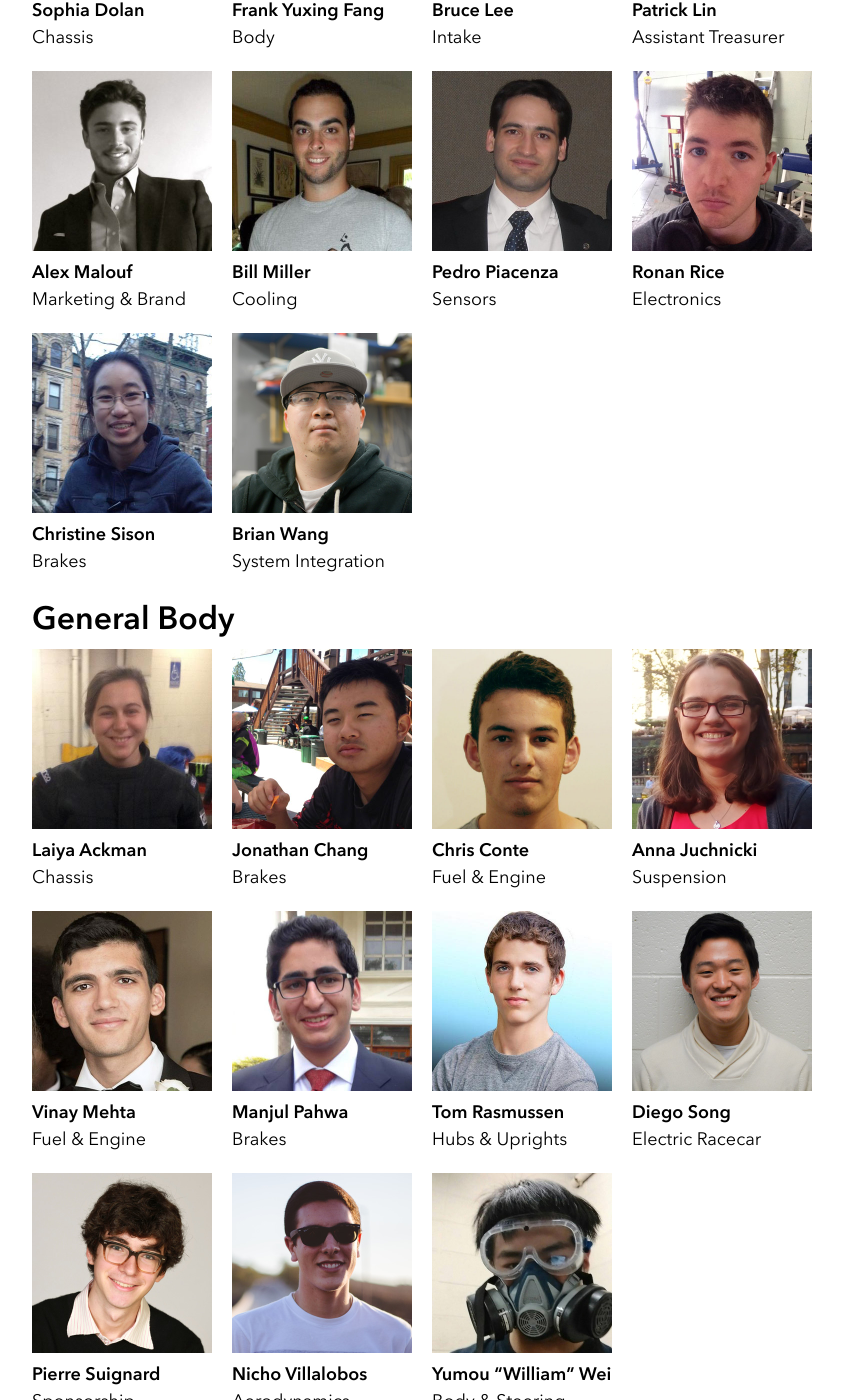
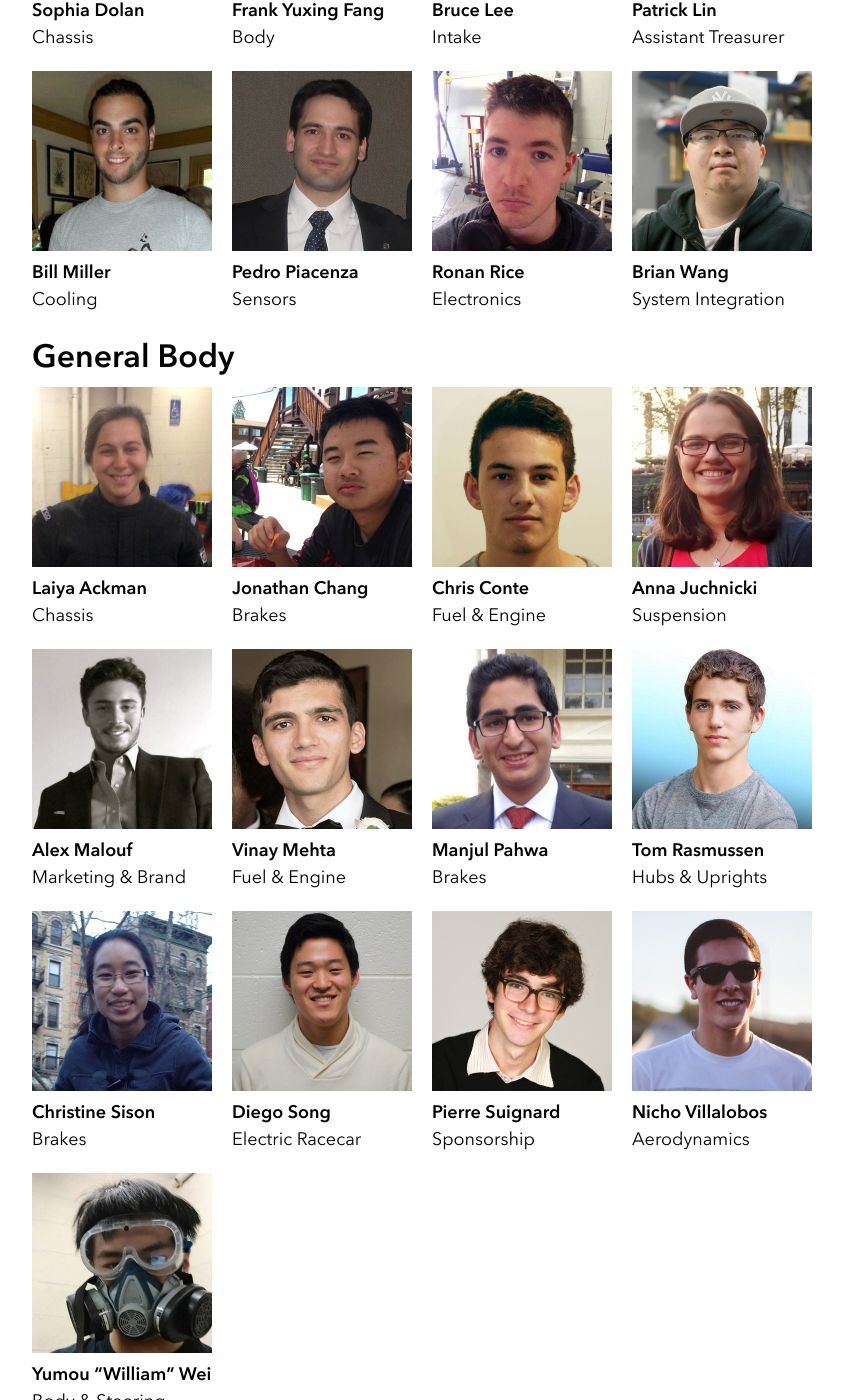
Before and after one commit to columbiafsae/website, a Jekyll site: the page built from team/team.2015.md, in a window 1280 px wide and 1400 px high, scrolled down 997 px. Shown: the whole window, without its empty margins (208-1051 px from the left). Built offline with Jekyll 4.4.1, drawn with Linux system fonts in a browser that asks for light colours.

Commit message:
Team 2015: fix incorrect positions

```diff
--- a/team/team.2015.md
+++ b/team/team.2015.md
@@ -23,11 +23,9 @@ permalink: /team/2015/
 {% include team-member.html name="Frank Yuxing Fang" caption="Body" img="2016/frank-fang-2.jpg" %}
 {% include team-member.html name="Bruce Lee" caption="Intake" img="2015/bruce-lee.jpg" %}
 {% include team-member.html name="Patrick Lin" caption="Assistant Treasurer" img="2018/patrick-lin.jpg" %}
-{% include team-member.html name="Alex Malouf" caption="Marketing & Brand" img="2018/alex-malouf.jpg" %}
 {% include team-member.html name="Bill Miller" caption="Cooling" img="2015/bill-miller.jpg" %}
 {% include team-member.html name="Pedro Piacenza" caption="Sensors" img="2015/pedro-piacenza.jpg" %}
 {% include team-member.html name="Ronan Rice" caption="Electronics" img="2015/ronan-rice.jpg" %}
-{% include team-member.html name="Christine Sison" caption="Brakes" img="2018/christine-sison.jpg" %}
 {% include team-member.html name="Brian Wang" caption="System Integration" img="2015/brian-wang.jpg" %}
 
 <div class="clear"></div>
@@ -38,9 +36,11 @@ permalink: /team/2015/
 {% include team-member.html name="Jonathan Chang" caption="Brakes" img="2018/jonathan-chang.jpg" %}
 {% include team-member.html name="Chris Conte" caption="Fuel & Engine" img="2018/chris-conte.jpg" %}
 {% include team-member.html name="Anna Juchnicki" caption="Suspension" img="2017/anna-juchnicki.jpg" %}
+{% include team-member.html name="Alex Malouf" caption="Marketing & Brand" img="2018/alex-malouf.jpg" %}
 {% include team-member.html name="Vinay Mehta" caption="Fuel & Engine" img="2018/vinay-mehta.jpg" %}
 {% include team-member.html name="Manjul Pahwa" caption="Brakes" img="2018/manjul-pahwa.jpg" %}
 {% include team-member.html name="Tom Rasmussen" caption="Hubs & Uprights" img="2017/tom-rasmussen.jpg" %}
+{% include team-member.html name="Christine Sison" caption="Brakes" img="2018/christine-sison.jpg" %}
 {% include team-member.html name="Diego Song" caption="Electric Racecar" img="2016/diego-song.jpg" %}
 {% include team-member.html name="Pierre Suignard" caption="Sponsorship" img="2018/pierre-suignard.jpg" %}
 {% include team-member.html name="Nicho Villalobos" caption="Aerodynamics" img="2018/nicho-villalobos.jpg" %}
```
